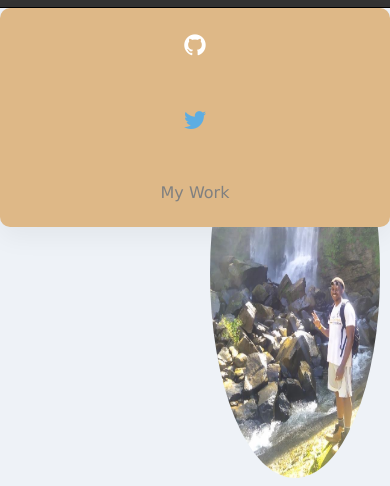
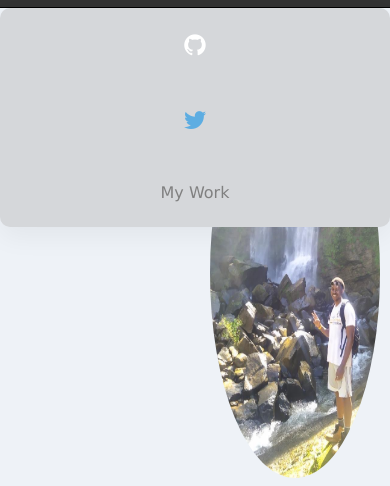
Before and after one commit to miketillman95/me, a plain HTML site: page about.html in a window 390 px wide. Both pictures are taken after a click on the element 362 px from the left and 24 px from the top of the page. Shown: the part 42-528 px from the top of the page. Drawn offline with Linux system fonts and the light colour scheme.

Commit message:
fixed menu

```diff
--- a/style.about.css
+++ b/style.about.css
@@ -139,8 +139,6 @@ p {
     left: -100%;
     top: 5rem;
     flex-direction: column;
-    background-color: #d5d7da;
-    color: #1F2937;
     width: 100%;
     border-radius: 10px;
     text-align: center;
@@ -150,7 +148,9 @@ p {
 }
 
   .nav-menu.active {
-      left: 0;
+    background-color: #d5d7da;
+    color: #1F2937;
+    left: 0;
 }
 
   .nav-item {
```
